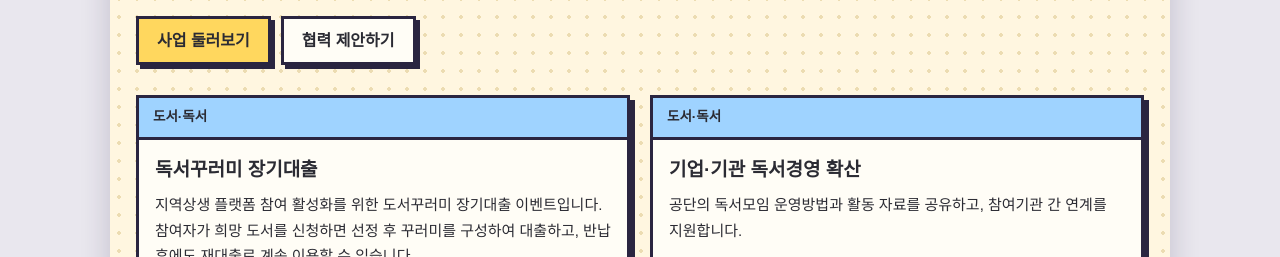
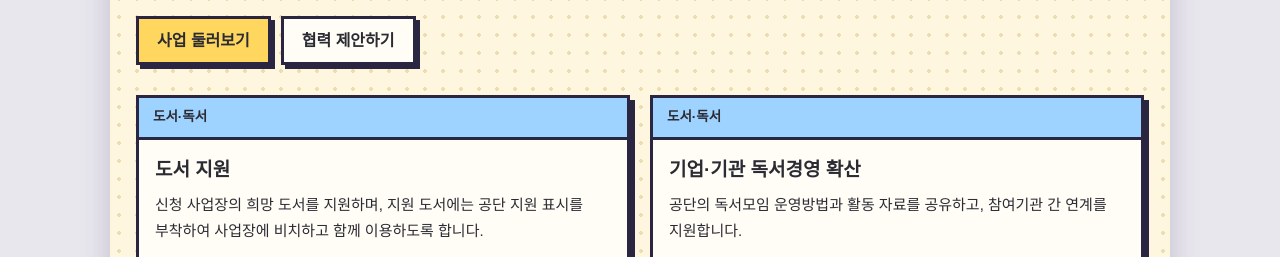
Before and after one commit to ysdreamtree/yongsan-community-matching, a plain HTML site: page design-archive/design-lab.html in a window 1280 px wide. Shown: the part 543-800 px from the top of the page. Drawn offline with Linux system fonts and the light colour scheme.

Commit message:
Revert "Merge pull request #18 from ysdreamtree/reading-kit"
This reverts commit c1ffa12ba0e1329e0b58f8fedc5d84289bb74801, reversing
changes made to 821a644ee10489372b1dda1c07fc1634464c609f.

```diff
--- a/programs.js
+++ b/programs.js
@@ -63,21 +63,22 @@ window.PROGRAMS = [
   {
     id: 'book-support',
     featured: true,
-    book: { max: 10 },   // 신청 창에 희망 도서 입력칸(최대 10권)이 표시됩니다. 권당 한도를 두려면 price: 25000 처럼 적습니다.
-    title: '독서꾸러미 장기대출',
+    book: { max: 3, price: 25000 },   // 신청 창에 희망 도서 입력칸(최대 3권, 권당 한도)이 표시됩니다.
+    title: '도서 지원',
     category: '도서·독서',
     owner: '독서경영',
     contact: '02-2103-7782',
     status: 'soon',
-    // 접수 일정이 정해지면 opens: '2026-12-01', closes: '2026-12-15' 처럼 적습니다. (날짜에 맞춰 접수 예정 → 모집 중 → 마감으로 자동 전환)
+    opens: '2026-11-11',
+    closes: '2026-11-25',  // 이 날짜가 지나면 자동으로 '마감'으로 바뀝니다. (25일 24시까지 접수)   // 이 날짜가 되면 자동으로 '모집 중'으로 바뀌고 신청 입력칸이 열립니다.
     targets: ['기업', '기관', '소상공인'],
-    lead: '희망 도서로 구성한 독서꾸러미를 장기대출해 드립니다.',
-    summary: '지역상생 플랫폼 참여 활성화를 위한 도서꾸러미 장기대출 이벤트입니다. 참여자가 희망 도서를 신청하면 선정 후 꾸러미를 구성하여 대출하고, 반납 후에도 재대출로 계속 이용할 수 있습니다.',
-    who: '도서를 함께 읽고자 하는 기업·기관·소상공인',
-    support: '희망 도서 최대 10권 신청, 선정 후 꾸러미 구성·장기대출 (공단 보유도서 및 폐기도서 재활용 가능 여부를 검토하고, 신규 구입은 예산 50만 원 범위 내에서 활용)',
-    period: '접수 일정 추후 안내',
-    how: '접수 일정이 시작되면 희망 도서(최대 10권)를 접수합니다. 일정 전에는 관심 사업으로 먼저 등록할 수 있습니다.',
-    notes: '예산 범위를 초과하여 신청할 경우 신청자 중 추첨으로 선정하며, 선정되지 않은 신청자에게는 향후 다음 사업 수행 시 우선권을 부여합니다. 대출 기간과 반납 방법은 선정 후 안내합니다. 기관 내부 규정에 따라 대출이 제한되는 경우 신청 전에 확인해 주세요.',
+    lead: '사업장에 비치할 도서를 지원합니다.',
+    summary: '신청 사업장의 희망 도서를 지원하며, 지원 도서에는 공단 지원 표시를 부착하여 사업장에 비치하고 함께 이용하도록 합니다.',
+    who: '도서를 비치하여 구성원·이용자와 함께 읽고자 하는 기업·기관·소상공인',
+    support: '사업장당 최대 3권, 권당 25,000원 이내 (사업 전체 예산 50만 원 한도)',
+    period: '2026.11.11.(수) ~ 11.25.(수) 24:00',
+    how: '접수 기간 중 희망 도서와 업무·생활 고민(기대하는 인사이트)을 접수',
+    notes: '예산 범위를 초과하여 신청할 경우 신청자 중 추첨으로 선정하며, 선정되지 않은 신청자에게는 향후 다음 사업 수행 시 우선권을 부여합니다. 기관 내부 규정에 따라 수령이 제한되는 경우 신청 전에 확인해 주세요.',
     tags: ['책', '독서경영']
   },
   {
```
Also changed, not shown: index.html (+6 -6 lines), 1 other file.
